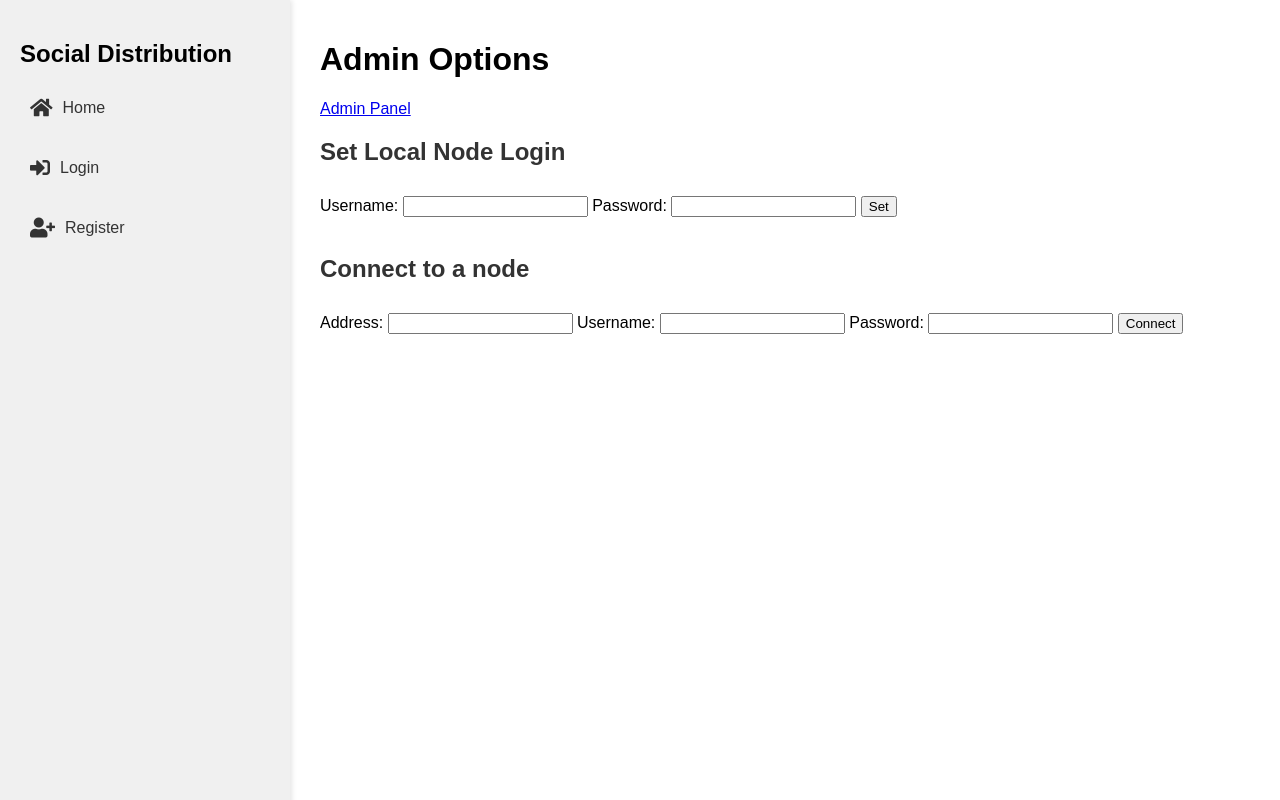
After one commit to redtrovelvet/SalmoNet, a Django app: template src/salmon_project/social_distribution/templates/social_distribution/admin_controls.html in a window 1280 px wide. The commit adds this page. Run offline with Django 5.2, Linux system fonts and the light colour scheme; the template is opened without the code that fills it, so the values that code supplies are empty.

Commit message:
Allow admin to connect to another node

```diff
--- /dev/null
+++ b/src/salmon_project/social_distribution/static/js/node-admin.js
@@ -0,0 +1,68 @@
+document.addEventListener('DOMContentLoaded', function() {
+    setInfoForm = document.getElementById("set-info");
+    addNodeForm = document.getElementById("add-node");
+
+
+    setInfoForm.addEventListener("submit", function(event) {
+        event.preventDefault();
+        fetch(this.action, {
+            method: "POST",
+            body: new FormData(this),
+            headers: {
+                'X-CSRFToken': new FormData(this).get('csrfmiddlewaretoken')
+            }
+        })
+        .then(response => response.json())
+        .then(data => {
+            console.log(data);
+        })
+        .catch(error => {
+            console.error("Error:", error);
+        });
+    });
+
+    addNodeForm.addEventListener("submit", function(event) {
+        event.preventDefault();
+        let address = document.getElementById("node_address").value;
+        if (!address.startsWith("http://") && !address.startsWith("https://")) {
+            address = "http://" + address;
+            this.querySelector("#node_address").value = address;
+        }
+
+        // TODO: make sure the port is included in the address
+        let fetch_url = address + ":8000/api/connect/";
+
+        fetch(fetch_url, {
+            method: "POST",
+            body: new FormData(this),
+            headers: {
+                'X-CSRFToken': new FormData(this).get('csrfmiddlewaretoken')
+            }
+        })
+        .then(response => {
+            if (response.ok) {
+                return response.json();
+            }
+            throw new Error("Network response was not ok.");
+        })
+        .then(data => {
+            fetch(this.action, {
+                method: "POST",
+                body: new FormData(this),
+                headers: {
+                    'X-CSRFToken': new FormData(this).get('csrfmiddlewaretoken')
+                }
+            })
+            .then(response => response.json())
+            .then(data => {
+                console.log(data);
+            })
+            .catch(error => {
+                console.error("Error:", error);
+            });
+        })
+        .catch(error => {
+            console.error("Error:", error);
+        });
+    });
+});
--- /dev/null
+++ b/src/salmon_project/social_distribution/templates/social_distribution/admin_controls.html
@@ -0,0 +1,39 @@
+{% extends 'social_distribution/base.html' %}
+{% load static %}
+{% block title %}Admin Controls{% endblock %}
+
+{% block content %}
+<link rel="stylesheet" type="text/css" href="{% static 'css/basic_style.css' %}">
+<script src="{% static 'js/node-admin.js' %}"></script>
+
+<div class="content">
+    <h1>Admin Options</h1>
+    <a href="{% url 'admin:index' %}" target="_blank" class="">Admin Panel</a>
+
+    <br>
+
+    <h2>Set Local Node Login</h2>
+    <form action="{% url 'set_node_info' %}" method="post" id="set-info">
+        {% csrf_token %}
+        <label for="username">Username:</label>
+        <input type="text" id="username" name="username" required>
+        <label for="password">Password:</label>
+        <input type="password" id="password" name="password" required>
+        <button type="submit">Set</button>
+    </form>
+
+    <br>
+
+    <h2>Connect to a node</h2>
+    <form action="{% url 'add_remote_node' %}" method="post" id="add-node">
+        {% csrf_token %}
+        <label for="node_address">Address:</label>
+        <input type="text" id="node_address" name="host" required>
+        <label for="node_username">Username:</label>
+        <input type="text" id="node_username" name="username" required>
+        <label for="node_password">Password:</label>
+        <input type="password" id="node_password" name="password" required>
+        <button type="submit">Connect</button>
+    </form>
+</div>
+{% endblock %}
--- a/src/salmon_project/social_distribution/templates/social_distribution/navbar.html
+++ b/src/salmon_project/social_distribution/templates/social_distribution/navbar.html
@@ -16,6 +16,11 @@
             {% endif %}
             <li><a href="{% url 'all_authors' %}"><i class="fas fa-users"></i> All Authors</a></li>
             <li><a href="{% url 'view_follow_requests' %}"><i class="fa-solid fa-bell"></i> Inbox </a></li>
+
+            {% if user.is_superuser %}
+            <li><a href="{% url 'admin_controls' %}"><i class="fas fa-user-shield"></i> Admin</a></li>
+            {% endif %}
+
             <li><a href="{% url 'logout' %}"><i class="fas fa-sign-out-alt"></i> Logout</a></li>
 
         {% else %}
--- a/src/salmon_project/social_distribution/urls.py
+++ b/src/salmon_project/social_distribution/urls.py
@@ -12,6 +12,11 @@ urlpatterns = [
     path("authors/<uuid:author_id>/posts/<uuid:post_id>/", views.view_post, name="view_post"),
     path("authors/<uuid:author_id>/posts/<uuid:post_id>/edit/", views.edit_post, name="edit_post"),
     path("authors/<uuid:author_id>/posts/<uuid:post_id>/delete/", views.delete_post_local, name="delete_post_local"),
+    path("admin_controls/", views.admin_controls, name="admin_controls"),
+    path("api/set_node_info/", views.set_node_info, name="set_node_info"),
+    path("api/connect/", views.connect_node, name="connect_node"),
+    path("api/add_remote_node/", views.add_remote_node, name="add_remote_node"),
+    path("api/remove_connection/", views.remove_connection, name="remove_connection"),
 
     # Extra User-Facing Views (from following/friend branch)
     path("authors/", views.all_authors, name="all_authors"),
```
Also changed, not shown: src/salmon_project/social_distribution/models.py (+17 -0 lines), src/salmon_project/social_distribution/views.py (+90 -1 lines), src/salmon_project/social_distribution/migrations/0020_nodeinfo_remotenode.py (added), src/salmon_project/social_distribution/migrations/0021_rename_url_remotenode_host.py (added), src/salmon_project/social_distribution/migrations/0022_alter_remotenode_incoming_alter_remotenode_outgoing.py (added), src/salmon_project/social_distribution/migrations/0023_alter_nodeinfo_host.py (added).
